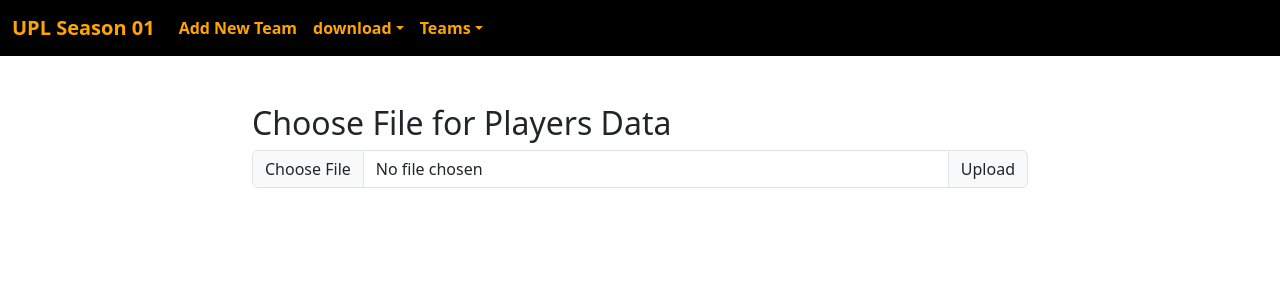
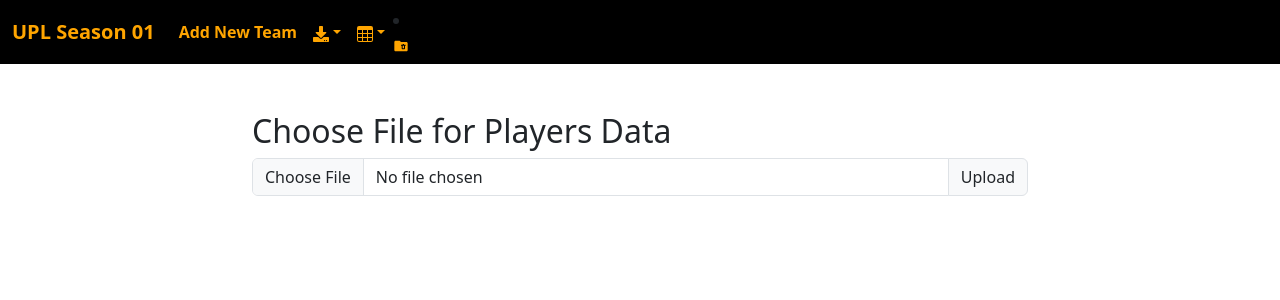
Before and after one commit to hubofayush/uplau, a React (Vite) app: page / in a window 1280 px wide. Shown: the top 300 px of the page. Built offline with nearby package versions, Linux system fonts and the light colour scheme.

Commit message:
added new library react icons and add new icons

```diff
--- a/package.json
+++ b/package.json
@@ -17,6 +17,7 @@
     "papaparse": "^5.4.1",
     "react": "^18.2.0",
     "react-dom": "^18.2.0",
+    "react-icons": "^5.0.1",
     "react-router-dom": "^6.22.3",
     "xlsx": "^0.18.5"
   },
--- a/src/Components/Navbar.jsx
+++ b/src/Components/Navbar.jsx
@@ -1,6 +1,9 @@
 import React from "react";
 import { Link, Route, useNavigate } from "react-router-dom";
 import TaeamView from "./TaeamView";
+import { BsTable } from "react-icons/bs";
+import { FaDownload } from "react-icons/fa";
+import { MdFolderDelete } from "react-icons/md";
 
 function Navbar(props) {
   let navigate = useNavigate();
@@ -47,7 +50,7 @@ function Navbar(props) {
                   aria-expanded="false"
                   style={{ color: "orange" }}
                 >
-                  download
+                  <FaDownload />
                 </Link>
                 <ul className="dropdown-menu" key={props.soldPlayers}>
                   <li>
@@ -104,7 +107,7 @@ function Navbar(props) {
                   aria-expanded="false"
                   style={{ color: "orange" }}
                 >
-                  Teams
+                  <BsTable />
                 </Link>
                 <ul className="dropdown-menu">
                   {/* <li className="dropdown-item"></li> */}
@@ -128,6 +131,18 @@ function Navbar(props) {
                 </ul>
               </li>
             </ul>
+            <li className="nav-item dropdown ">
+                <Link
+                  className="nav-link"
+                  href="#"
+                  role="button"
+                  data-bs-toggle=""
+                  aria-expanded="false"
+                  style={{ color: "orange" }}
+                >
+                  <MdFolderDelete/>
+                  </Link>
+            </li>
           </div>
         </div>
       </nav>
```
Also changed, not shown: 1 other file (tests, documents, lock files or other folders).
